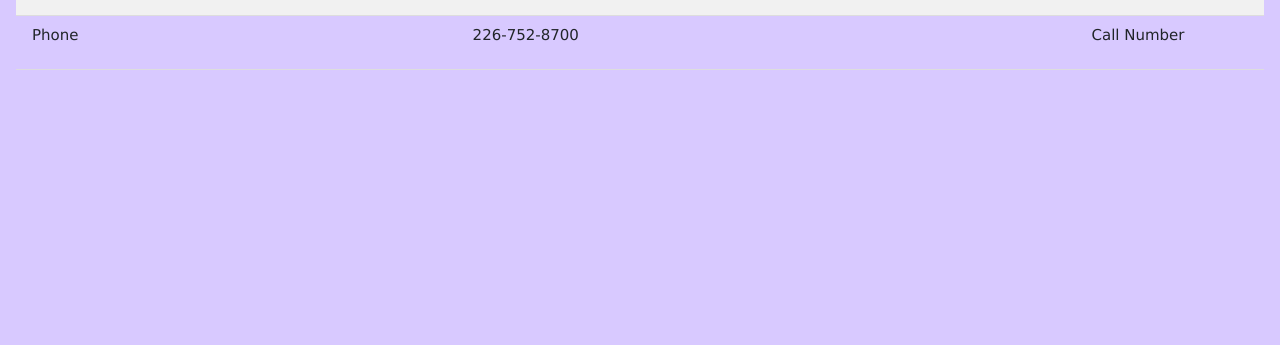
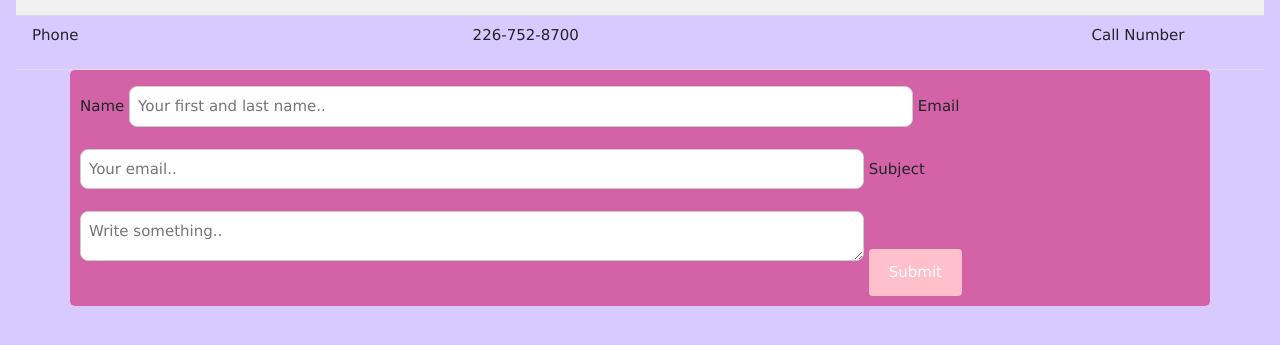
Before and after one commit to ktm41/a3_new, a plain HTML site: page index.html in a window 1280 px wide. Shown: the part 3544-3889 px from the top of the page. Drawn offline with nearby package versions, Linux system fonts and the light colour scheme.

Commit message:
dskdjdwijwd

```diff
--- a/index.html
+++ b/index.html
@@ -27,6 +27,7 @@
           background-repeat: no-repeat;
           background-size: cover;
         }
+
         .kimAbootEh {
           /* The image used */
           background-image: url("");
@@ -55,10 +56,10 @@
         }
 
         /*https://www.w3schools.com/howto/tryit.asp?filename=tryhow_css_contact_form*/
-        /*input[type=text],
+        input[type=text],
         select,
         textarea {
-          width: 100%;
+          width: 70%;
           padding: 8px;
           border: 1px solid #ccc;
           border-radius: 8px;
@@ -84,9 +85,9 @@
         .container {
           border-radius: 5px;
           background-color: #D462A6;
-          padding: 20px;
+          padding: 10px;
         }
- */
+
         .navbar {
           /*https://www.w3schools.com/howto/tryit.asp?filename=tryhow_css_fixed_menu*/
           /*in case I get the gradient to work linear-gradient(to right, #A40062 , #FF9B56);*/
@@ -337,23 +338,7 @@
               <h1>Contact Me</h1>
 
 
-              <!--  <div class="container">
-                <form action="/action_page.php">
-                  <label for="fname">First Name</label>
-                  <input type="text" id="fname" name="firstname" placeholder="Your name..">
 
-                  <label for="lname">Last Name</label>
-                  <input type="text" id="lname" name="lastname" placeholder="Your last name..">
-
-                  <label for="lname">Email Adress</label>
-                  <input type="text" id="email" name="lastname" placeholder="Your e-mail address..">
-
-                  <label for="subject">Subject</label>
-                  <textarea id="subject" name="subject" placeholder="Write something.." style="height:200px"></textarea>
-
-                  <input type="submit" value="Submit">
-                </form>
-              </div>-->
               <!-- https://www.w3schools.com/w3css/tryit.asp?filename=tryw3css_tables_bordered_striped-->
               <div class="w3-container">
 
@@ -395,11 +380,24 @@
                     <td>
                       <p><a href="2267528700">Call Number</a></p>
                     </td>
-
                   </tr>
                 </table>
+                <div class="container">
+                  <form action="/action_page.php">
+                    <label for="name">Name</label>
+                    <input type="text" id="fname" name="firstname" placeholder="Your first and last name..">
 
+                    <label for="email">Email</label>
+                    <input type="text" id="lname" name="lastname" placeholder="Your email..">
+
+                    <label for="subject">Subject</label>
+                    <textarea id="subject" name="subject" placeholder="Write something.." style="height:50px"></textarea>
+
+                    <input type="submit" value="Submit">
+                  </form>
+                </div>
               </div>
             </div>
+
           </body>
 </html>
```
